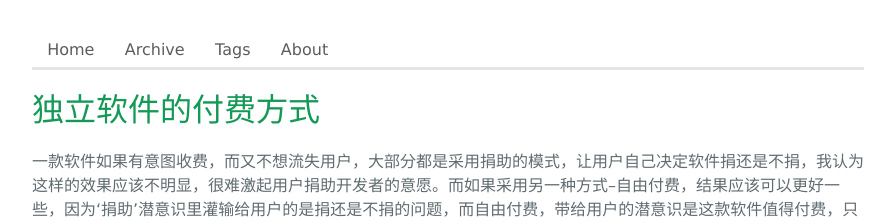
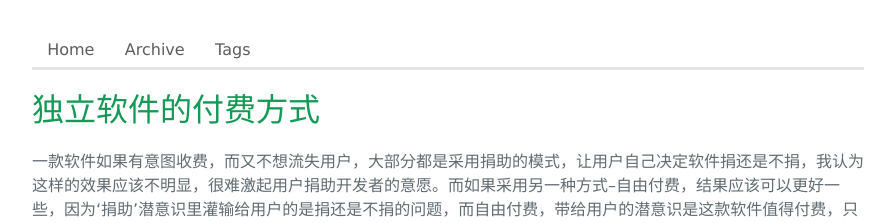
Before and after one commit to dlpu/dlpu.github.io, a Jekyll site: the page built from _posts/2015-04-29-price-of-software.md, in a window 1280 px wide. Shown: the top 223 px of the page, without its empty margins (192-1087 px from the left). Built offline with Jekyll 4.4.1, drawn with Linux system fonts in a browser that asks for light colours; Markdown is read by kramdown in place of the engine named in the settings; comment, search, counter and statistics services are not loaded.

Commit message:
drop about.html

```diff
--- a/_includes/themes/default/post.html
+++ b/_includes/themes/default/post.html
@@ -10,9 +10,6 @@
 				</a>
 				<a class="item" href="/tags.html">
 					Tags
-				</a>
-				<a class="item" href="/about.html">
-					About
 				</a>
 			</div>
 			<header>
```
